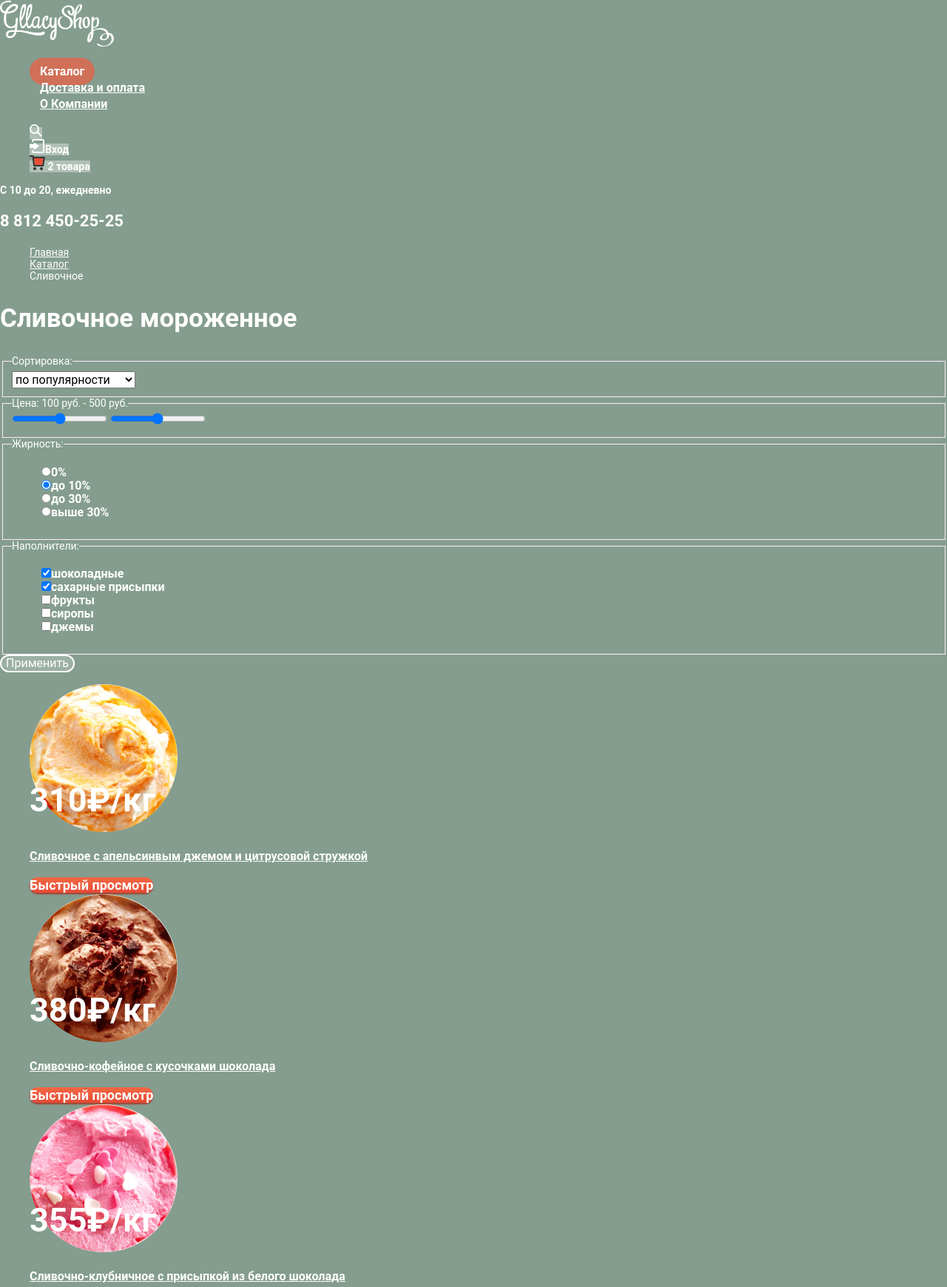
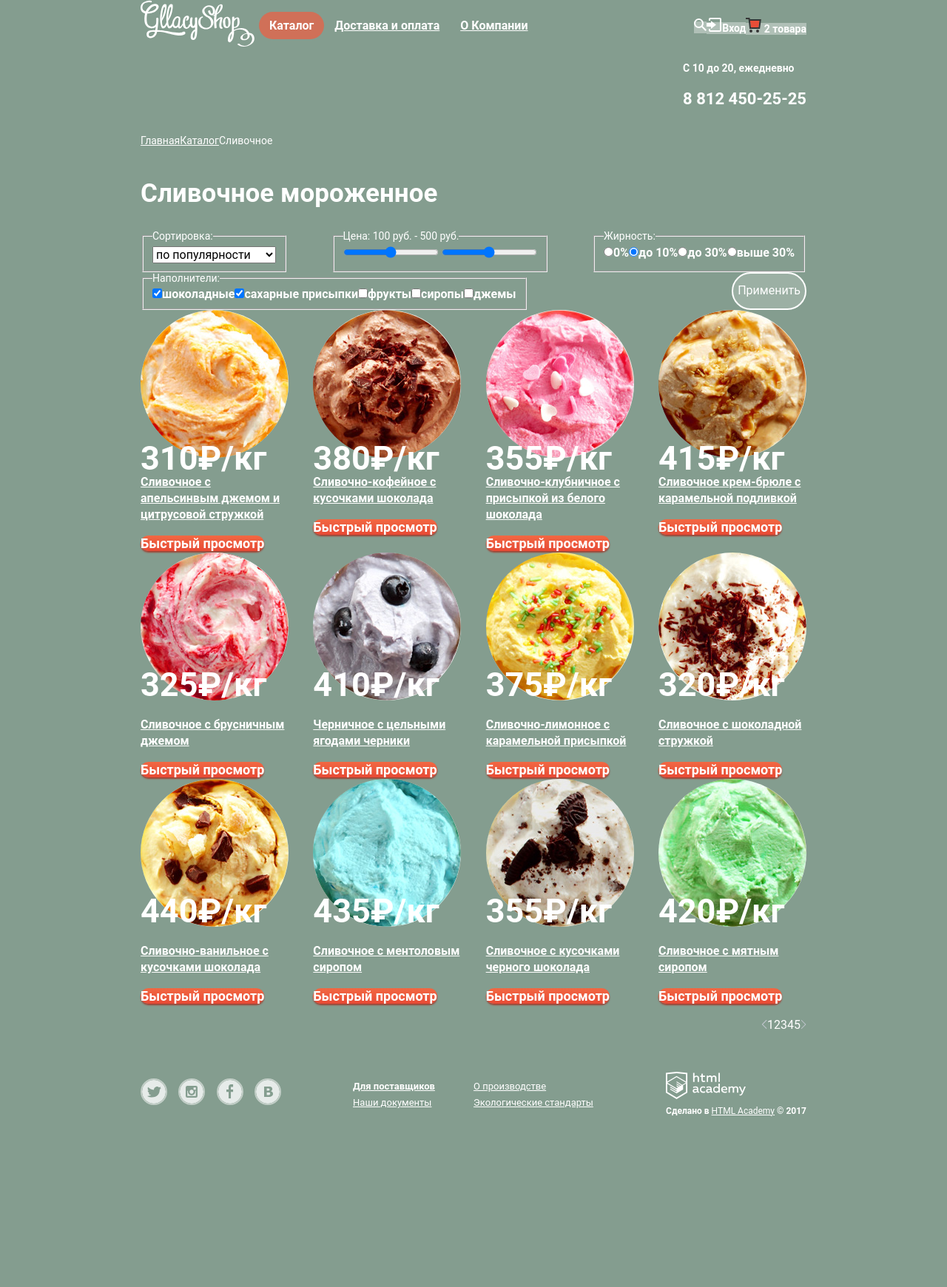
Before and after one commit to MayaInomirskaya/608659-gllacy, a plain HTML site: page inner.html in a window 1280 px wide. Shown: the top 1740 px of the page at 74% size. After the commit the page ends 1545 px from the top, so only its background shows below. Drawn offline with nearby package versions, Linux system fonts and the light colour scheme.

Commit message:
Начинает делать сетку

```diff
--- a/css/style.css
+++ b/css/style.css
@@ -13,6 +13,165 @@ body {
 	background-color: #849d8f;
 
 }
+.container {
+	width: 900px;
+	margin: auto;
+}
+.main-header {
+	display: flex;
+	flex-direction: row;
+	justify-content: space-between;
+
+
+}
+.main-navigation {
+	display: flex;
+	flex-direction: row;
+	justify-content: space-between;
+	align-items: center;
+	margin: 0;
+	width: 740px;
+}
+.user-navigation {
+	display: flex;
+	flex-direction: row;
+	padding: 0;
+	align-items: center;
+	margin: 0;
+}
+
+.site-navigation {
+	display: flex;
+	flex-direction: row;
+	padding: 0;
+	margin: 0;
+}
+
+.working-time-phone-block {
+	display: block;
+
+}
+.working-time-phone {
+	display: flex;
+	flex-direction: row-reverse;
+}
+.slide1 {
+	display: block;
+	margin-top: 200px;
+}
+
+.ul-advertising {
+	display: flex;
+	flex-direction: row;
+	justify-content: space-between;
+	padding: 0px;
+	margin: 0px;
+
+}
+
+.ul-ice-cream {
+	display: flex;
+	justify-content: space-between;
+	padding: 0px;
+	margin: 0px;
+	flex-wrap: wrap;
+}
+
+.about-us {
+	width: 900px;
+	display: flex;
+	justify-content: space-between;
+	padding: 0;
+	margin: 0;
+	flex-wrap: wrap;
+
+}
+
+.news-blog-and-distribution {
+	display: flex;
+	justify-content: space-between;
+}
+
+.contact {
+	background-color: #fdfefe;
+	width: 302px;
+	height: 305px;
+}
+.maiin-footer {
+	display: flex;
+	padding-top: 36px;
+	padding-bottom: 36px;
+	justify-content: space-between;
+	height: 60px;
+	align-items: center;
+
+}
+.social-networks {
+	display: flex;
+	padding: 0;
+	margin: 0;
+	width: 190px;
+	justify-content: space-between;
+}
+
+
+
+.info-partnership {
+	display: flex;
+	align-items: flex-start;
+}
+
+
+/**************************************КАТАЛОГ*******************************************************************************************/
+
+.way {
+	display: flex;
+	justify-content: flex-start;
+}
+.way-list {
+	display: flex;
+	justify-content: space-between;
+	padding: 0;
+}
+
+.filter {
+	display: flex;
+	flex-direction: row;
+	justify-content: space-between;
+	flex-wrap: wrap;
+}
+.title-list-radio {
+	display: flex;
+	flex-direction: row;
+	margin: 0;
+	padding: 0;
+	justify-content: space-between;
+}
+
+.title-list-checkbox {
+	display: flex;
+	flex-direction: row;
+	margin: 0;
+	padding: 0;
+	justify-content: space-between;
+}
+.pagination {
+	display: flex;
+	justify-content: flex-end;
+}
+.pagination-list {
+	display: flex;
+
+}
+
+
+
+
+
+
+
+
+
 
 
 .page-index {
@@ -210,7 +369,12 @@ ul.slides {
 	line-height: 60.35px;
 }
 
-.red-button  {
+.slide2, .slide3 {
+	display: none;
+}
+
+
+.red-button   {
 	background-image: linear-gradient( rgb(242,104,67) 0%, rgb(231,74,53) 100%);
     box-shadow: 0px 2px 2px 0px rgba(172, 16, 0, 0.64);
 	color: #ffffff;
@@ -227,7 +391,6 @@ ul.slides {
 
 .red-button:hover {
     background-image: linear-gradient( rgb(242,104,67) 0%, rgb(231,74,53) 100%);
-  	box-shadow: 0px 2px 2px 0px rgba(172, 16, 0, 0.004);
 	color: #ffffff;
 	border: 0px;
 	font-size: 18px;
@@ -283,14 +446,23 @@ button.button-slider  {
 	font-size: 32px;
 	line-height: 44px;
 	font-weight: bold;
+
+
+
+
+
 }
 
 button.button-slider:hover {
+	background: linear-gradient(to bottom,#f58669 0%,#ec6f5e 100%);
+
 	font-size: 32px;
 	line-height: 44px;
 
+
 }
 button.button-slider:active {
+	background-image: linear-gradient(  rgb(231,74,53) 0%, rgb(242,104,67) 100%);
 	font-size: 32px;
 	line-height: 44px;
 }
@@ -304,12 +476,13 @@ button.button-slider:active {
 }
 
 /**************************************************************/
-.ice-cream a {
+.name-price a {
 
 	color: #ffffff;
 
+
 }
-.ice-cream a:hover {
+.name-price a:hover {
 
 	color: #ffbc9e;
 
@@ -325,7 +498,10 @@ button.button-slider:active {
 }
 li.list-item-ice-cream {
 	position: relative;
+	display: block;
+	width: 200px;
 	list-style-type: none;
+
 }
 .list-item-ice-cream:hover {
 	position: relative;
@@ -356,10 +532,12 @@ ul.ul-advertising {
 .advertising h2 {
 	font-size: 35px;
 	line-height: 41px;
+	margin: 0;
 }
 .advertising p {
 	font-size: 18px;
 	line-height: 22px;
+	margin: 0;
 }
 .raspberry {
 	background-image: url(../img/raspberry.jpg);
@@ -375,11 +553,13 @@ ul.ul-advertising {
 
 .about {
 	background-image: url(../img/waffle.jpg);
+	width: 900px;
 
 }
 .about h3 {
 	font-size: 24px;
 	line-height: 30px;
+	margin: 0;
 }
 
 .about
@@ -389,6 +569,7 @@ ul.ul-advertising {
 }
 li.about-list-item {
 	list-style-type: none;
+	width: 380px;
 }
 .news-blog {
 	background-image: url(../img/blog.jpg);
@@ -421,11 +602,16 @@ li.about-list-item {
 
 .contacts
  {
+ 	background-image: url(../img/mup1200.jpg);
+	background-repeat: no-repeat;
+	background-position: center;
 	color: #323232;
 	font-weight: normal;
 	background-color: #fefefe;
-	width: 302px;
-	height: 305px;
+	width: 900px;
+	height: 430px;
+	display: flex;
+	flex-direction: row-reverse;
 }
 
 .contacts p {
@@ -443,23 +629,38 @@ li.about-list-item {
 li.social-network {
 	list-style-type: none;
 }
-.social-button-link {
+
+
+.social-network svg {
 	fill: #e6ebe9;
+	border: 2px solid #c2cec7;
+	border-radius: 50%;
+}
+
+.social-network svg:hover {
+	fill: #ffffff;
+	border: 2px solid #dae2de;
+	border-radius: 50%;
+}
+.social-network svg:active {
+	fill: #e9e9e9;
+	border: 2px solid #dae2de;
+	border-radius: 50%;
 }
 
 
-.social-button-link:hover {
-	fill: #ffffff;
+.info-partnership-links {
+	margin: 0px;
+	padding: 0px;
+	display: flex;
+	flex-direction: row;
+	width: 326px;
+	flex-wrap: wrap;
 
 }
-
-.social-button-link:active {
-	fill: #e9e9e9;
-
-}
-
 li.info-partnership-link {
 	list-style-type:none;
+	width: 163px;
 }
 
 .info-partnership a{
@@ -477,6 +678,7 @@ li.info-partnership-link {
 .htmlacademy p {
 	font-size: 12px;
 	line-height: 18px;
+	margin: 0;
 }
 .htmlacademy p a  {
 	color: #ffffff;
@@ -563,17 +765,17 @@ li.info-partnership-link {
 }
 
 
-ul.way {
+ul.way-list {
 	list-style-type: none;
 	font-size: 14px;
 	line-height: 16px;
 	font-weight: normal;
 }
-.way a {
+.way-list a {
 	color: #ffffff;
 
 }
-.way a:hover {
+.way-list a:hover {
 	color: #ffbc9e;
 }
 
--- a/inner.html
+++ b/inner.html
@@ -7,7 +7,8 @@
     <link href="css/normalize.css" rel="stylesheet">
 </head>
 <body>
-	<header class="main-header">
+	<header class="container">
+		<div class="main-header">
   		<a class="main-header-logo">
   			<img src="img/logo.svg" width="154" height="64" alt="Логотип GllacyShop">
   		</a>
@@ -24,6 +25,7 @@
   							<path d="M16.958 15.527L11.75 10.32A6.455 6.455 0 0 0 13 6.5 6.5 6.5 0 1 0 6.5 13a6.465 6.465 0 0 0 3.839-1.263l5.205 5.204 1.414-1.414zM6.5 11C4.019 11 2 8.981 2 6.5S4.019 2 6.5 2 11 4.019 11 6.5 8.981 11 6.5 11z"/>
   						</svg>
   					</a>
+  				</li>
   				<li class="navigation-button">
   					<a class="navigation-link" href="login.html">
   						<svg xmlns="http://www.w3.org/2000/svg" xmlns:xlink="http://www.w3.org/1999/xlink" width="21" height="19" viewBox="0 0 21 19">
@@ -80,17 +82,22 @@
   				</li>
   			</ul>
   		</nav>
+  	</div>
   		<div class="working-time-phone">
+	  		<div class="working-time-phone-block">
 		  		<p class="working-time">С 10 до 20, ежедневно</p>
 		  		<p class="phone">8 812 450-25-25</p>
 		  	</div>
+	  </div>
   	</header>
-  	<main class="catalogue">
-		<ul class="way">
+  	<main class="catalogue container">
+  		<div class="way">
+			<ul class="way-list">
 				<li class="way-item"><a class="catalogue-index" href="index.html">Главная</a></li>
 				<li class="way-item"><a class="catalogue-inner" href="inner.html">Каталог</a></li>
 	  			<li class="way-item">Сливочное</li>
 			</ul>
+		</div>
 		<h2 class="head-filter">Сливочное мороженное</h2>
   		<!--Фильтр</h2>-->
   		<section class="filters">
@@ -139,7 +146,7 @@
 		  				<img class="img-orange" src="img/1.jpg" width="200" height="200">
 		  				<p class="price">310&#8381;<span>/кг</span></p>
 		  				<p class="name-price">
-		  					Сливочное с апельсинвым джемом и цитрусовой стружкой
+		  					<a href="orange.html">Сливочное с апельсинвым джемом и цитрусовой стружкой</a>
 		  				</p>
 		  				<a  class="red-button">Быстрый просмотр</a>
 	  				</a>
@@ -149,7 +156,7 @@
   						<img src="img/2.jpg" width="200" height="200">
 	  					<p class="price">380&#8381;<span>/кг</span></p>
 	  					<p class="name-price">
-	  					Сливочно-кофейное с кусочками шоколада
+	  						<a href="chocolate.html">Сливочно-кофейное с кусочками шоколада</a>
 	  					</p>
 	  					<a  class="red-button">Быстрый просмотр</a>
 	  				</a>
@@ -159,7 +166,7 @@
 	  					<img src="img/3.jpg" width="200" height="200">
 	  					<p class="price">355&#8381;<span>/кг</span></p>
 	  					<p class="name-price">
-	  					Сливочно-клубничное с присыпкой из белого шоколада
+	  						<a href="strawberry.html">Сливочно-клубничное с присыпкой из белого шоколада</a>
 	  					</p>
 	  					<a  class="red-button">Быстрый просмотр</a>
 	  				</a>
@@ -169,7 +176,7 @@
 	  					<img src="img/4.jpg" width="200" height="200">
 	  					<p class="price">415&#8381;<span class="small">/кг</span></p>
 	  					<p class="name-price">
-	  					Сливочное крем-брюле с карамельной подливкой
+	  						<a href="creme-brulee.html">Сливочное крем-брюле с карамельной подливкой</a>
 	  					</p>
 	  					<a  class="red-button">Быстрый просмотр</a>
   					</a>
@@ -179,7 +186,7 @@
 		  				<img src="img/1-1.jpg" width="200" height="200">
 		  				<p class="price">325&#8381;<span>/кг</span></p>
 		  				<p class="name-price">
-		  					Сливочное с брусничным джемом
+		  					<a href="cowberry.html">Сливочное с брусничным джемом</a>
 		  				</p>
 		  				<a  class="red-button">Быстрый просмотр</a>
 	  				</a>
@@ -189,7 +196,7 @@
 		  				<img src="img/2-1.jpg" width="200" height="200">
 		  				<p class="price">410&#8381;<span>/кг</span></p>
 		  				<p class="name-price">
-		  					Черничное с цельными ягодами черники
+		  					<a href="blueberry.html">Черничное с цельными ягодами черники</a>
 		  				</p>
 		  				<a  class="red-button">Быстрый просмотр</a>
 	  				</a>
@@ -199,7 +206,7 @@
 		  				<img src="img/3-1.jpg" width="" height="">
 		  				<p class="price">375&#8381;<span>/кг</span></p>
 		  				<p class="name-price">
-		  					Сливочно-лимонное с карамельной присыпкой
+		  					<a href="limon.html">Сливочно-лимонное с карамельной присыпкой</a>
 		  				</p>
 		  				<a  class="red-button">Быстрый просмотр</a>
 	  				</a>
@@ -209,7 +216,7 @@
 		  				<img src="img/4-1.jpg" width="" height="">
 		  				<p class="price">320&#8381;<span>/кг</span></p>
 		  				<p class="name-price">
-		  					Сливочное с шоколадной стружкой
+		  					<a href="chocolate-chip.html">Сливочное с шоколадной стружкой</a>
 		  				</p>
 		  				<a  class="red-button">Быстрый просмотр</a>
 	  				</a>
@@ -219,7 +226,7 @@
 		  				<img src="img/1-2.jpg" width="" height="">
 		  				<p class="price">440&#8381;<span>/кг</span></p>
 		  				<p class="name-price">
-		  					Сливочно-ванильное с кусочками шоколада
+		  					<a href="vanilla.html">Сливочно-ванильное с кусочками шоколада</a>
 		  				</p>
 		  				<a  class="red-button">Быстрый просмотр</a>
 	  				</a>
@@ -229,7 +236,7 @@
 		  				<img src="img/2-2.jpg" width="" height="">
 		  				<p class="price">435&#8381;<span>/кг</span></p>
 		  				<p class="name-price">
-		  					Сливочное с ментоловым сиропом
+		  					<a href="menthol.html">Сливочное с ментоловым сиропом</a>
 		  				</p>
 		  				<a  class="red-button">Быстрый просмотр</a>
 	  				</a>
@@ -239,7 +246,7 @@
 		  				<img src="img/3-2.jpg" width="" height="">
 		  				<p class="price">355&#8381;<span>/кг</span></p>
 		  				<p class="name-price">
-		  					Сливочное с кусочками черного шоколада
+		  					<a href="black-chocolate.html">Сливочное с кусочками черного шоколада</a>
 		  				</p>
 		  				<a  class="red-button">Быстрый просмотр</a>
 	  				</a>
@@ -249,13 +256,14 @@
 		  				<img src="img/4-2.jpg" width="" height="">
 		  				<p class="price">420&#8381;<span>/кг</span></p>
 		  				<p class="name-price">
-		  					Сливочное с мятным сиропом
+		  					<a href="mint.html">Сливочное с мятным сиропом</a>
 		  				</p>
 		  				<a  class="red-button">Быстрый просмотр</a>
 	  				</a>
 	  			</li>
 	  		</ul>
 	  	</div>
+	  	<div class="pagination">
 	  	<ul class="pagination-list">
 	  		<li class="pagination-item">
 	  			<svg xmlns="http://www.w3.org/2000/svg"  width="8" height="12" viewBox="0 0 8 12"> <path fill="#C1C6CE"d="M1,6.3l5.5,5.5c0.2,0.2,0.5,0.2,0.7,0c0.2-0.2,0.2-0.5,0-0.7l0,0L2.1,6l5.2-5.2c0.2-0.2,0.2-0.5,0-0.7,C7-0.1,6.7-0.1,6.5,0.1L1,5.6C0.8,5.8,0.8,6.1,1,6.3C1,6.3,1,6.3,1,6.3z"/></svg>
@@ -270,8 +278,9 @@
 	  			</svg>
 	  		</li>
 	  	</ul>
+	  </div>
   	</main>
-  	<footer class="maiin-footer">
+  	<footer class="maiin-footer container">
 		<div class="social">
 			<ul class="social-networks">
 				<li class="social-network">
```
Also changed, not shown: index.html (+30 -13 lines), img/gllacy-catalog-900.jpg (added), 1 other file. Lines whose indentation alone changed are shown as unchanged.
